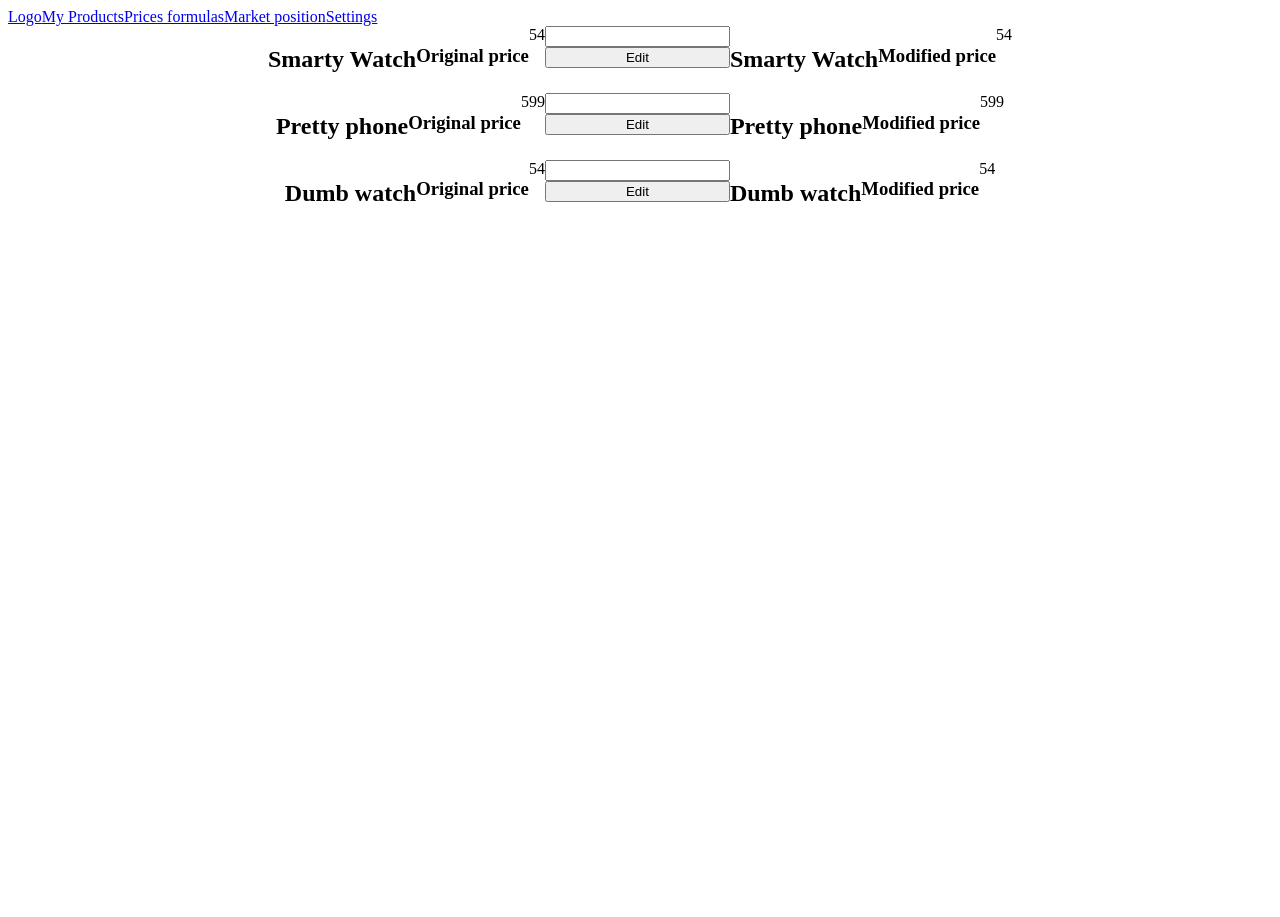
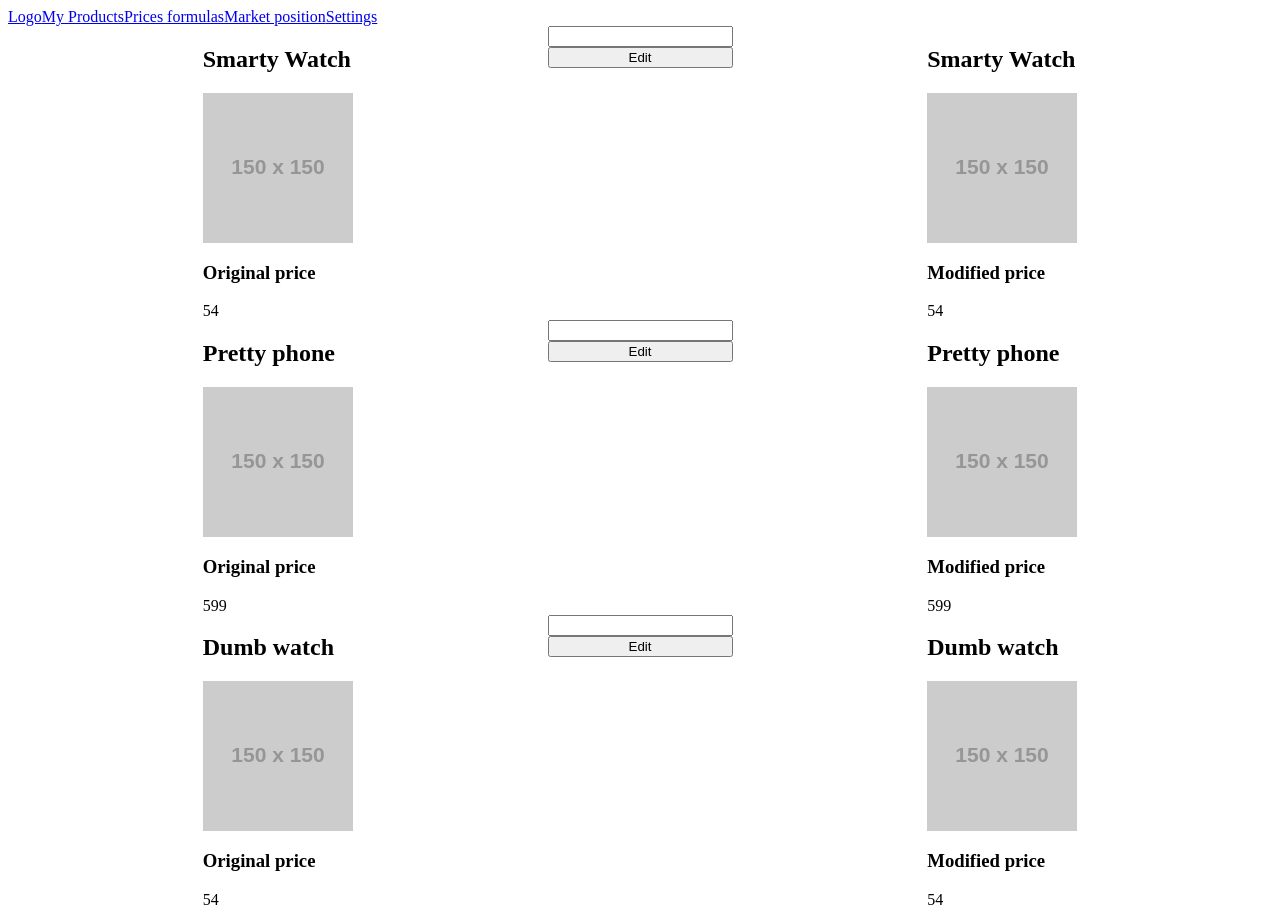
Before and after one commit to pablongo/formula-check-project-pau-gallardo, a React (Create React App) app in the folder react-solution/: page / in a window 1280 px wide. Before the commit the page ends 800 px from the top, so only its background shows below. Built offline with nearby package versions, Linux system fonts and the light colour scheme.

Commit message:
Style product component

```diff
--- /dev/null
+++ b/react-solution/src/components/Product.css
@@ -0,0 +1,4 @@
+.product-container{
+    display: flex;
+    flex-direction: column;
+}
--- a/react-solution/src/components/Product.jsx
+++ b/react-solution/src/components/Product.jsx
@@ -1,11 +1,12 @@
 /* eslint-disable react/prop-types */
 import React from 'react';
+import './Product.css';
 
 export default function Product({ product, modified }) {
   return (
-    <>
+    <div className="product-container">
       <h2>{product?.name}</h2>
-      <img src="" alt="" />
+      <img src="https://via.placeholder.com/150" alt="" />
       {modified
         ? (
           <>
@@ -19,6 +20,6 @@ export default function Product({ product, modified }) {
             <span>{product?.formulaPrice}</span>
           </>
         )}
-    </>
+    </div>
   );
 }
--- a/react-solution/src/components/ProductsEditor.css
+++ b/react-solution/src/components/ProductsEditor.css
@@ -1,4 +1,4 @@
 .product-formula{
     display: flex;
-    justify-content: center;
+    justify-content: space-evenly;
 }
```
